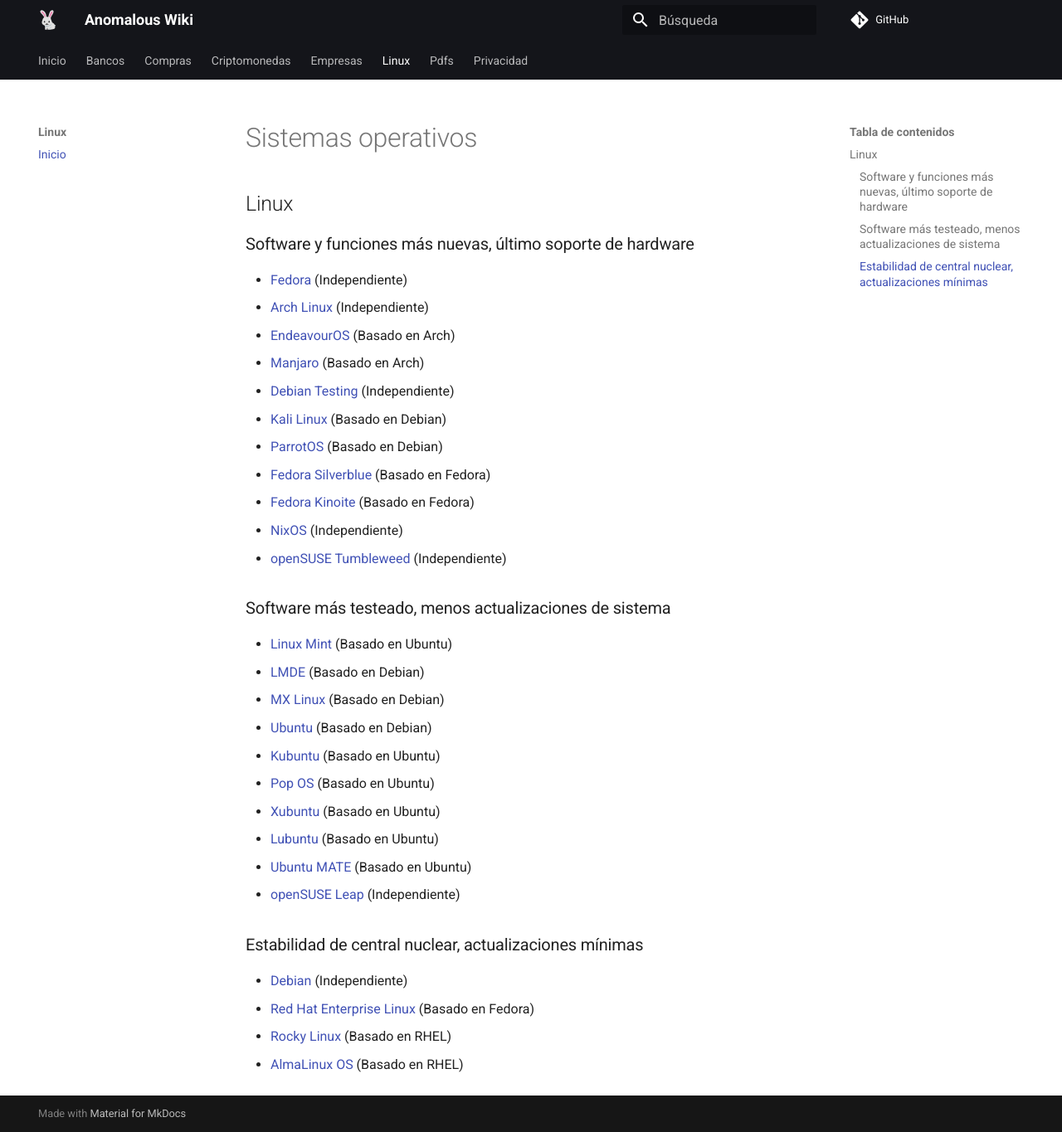
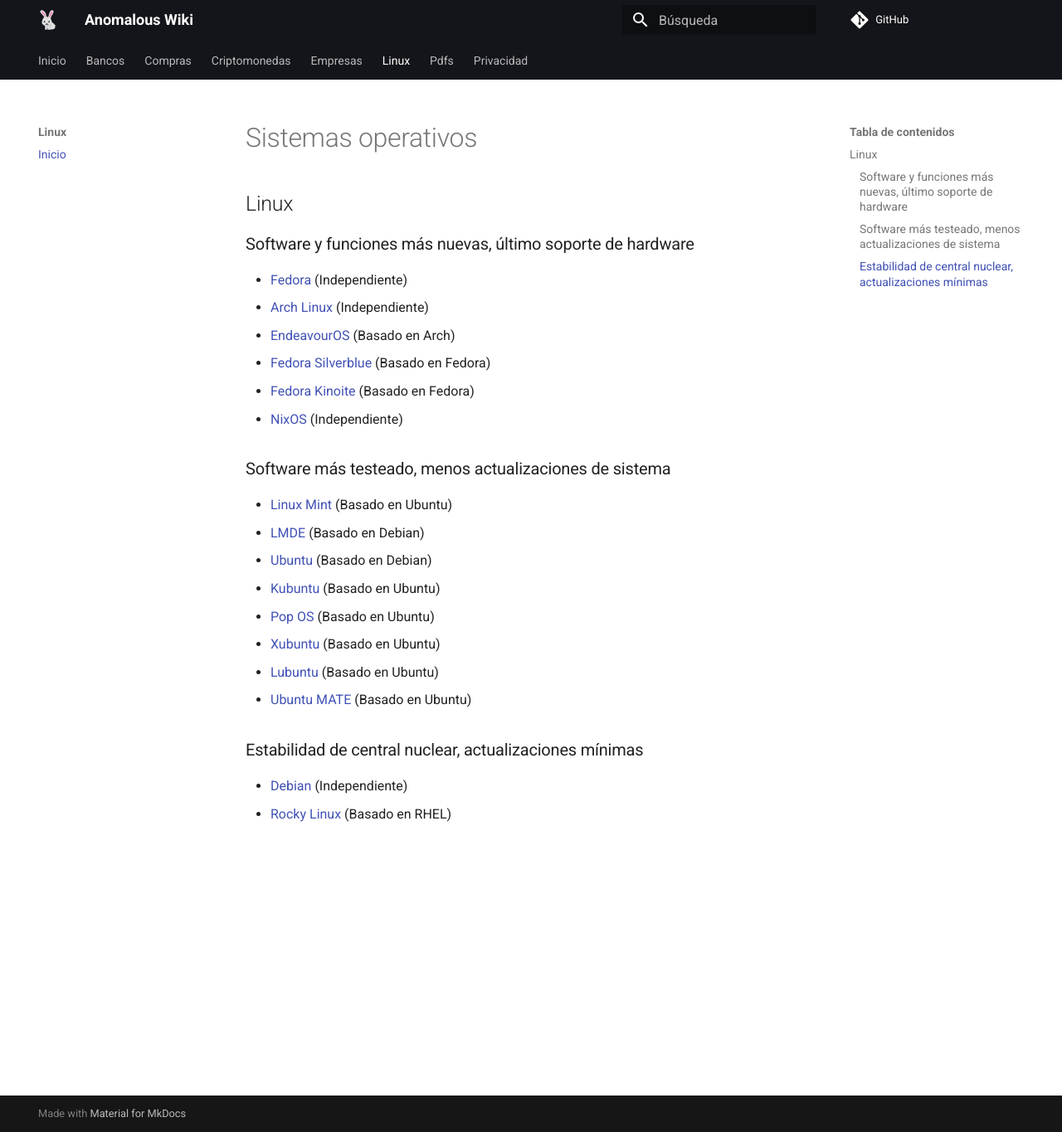
Before and after one commit to anomalouscode/wiki, an MkDocs documentation site: the page built from docs/linux/index.md, in a window 1280 px wide and 1365 px high. Shown: the whole window at 83% size. Built offline with MkDocs 1.6.1 and Material for MkDocs 9.7.7, drawn with Linux system fonts in a browser that asks for light colours; comment, search, counter and statistics services are not loaded.

Commit message:
Update index.md

```diff
--- a/docs/linux/index.md
+++ b/docs/linux/index.md
@@ -11,31 +11,22 @@
 - [Fedora](https://getfedora.org/) (Independiente)
 - [Arch Linux](https://www.archlinux.org/) (Independiente)
 - [EndeavourOS](https://endeavouros.com/) (Basado en Arch)
-- [Manjaro](https://manjaro.org/) (Basado en Arch)
-- [Debian Testing](https://cdimage.debian.org/images/unofficial/non-free/images-including-firmware/weekly-live-builds/amd64/iso-hybrid/) (Independiente)
-- [Kali Linux](https://www.kali.org/) (Basado en Debian)
-- [ParrotOS](https://www.parrotsec.org/) (Basado en Debian)
 - [Fedora Silverblue](https://silverblue.fedoraproject.org/) (Basado en Fedora)
 - [Fedora Kinoite](https://kinoite.fedoraproject.org/) (Basado en Fedora)
 - [NixOS](https://nixos.org/) (Independiente)
-- [openSUSE Tumbleweed](https://www.opensuse.org/#Tumbleweed) (Independiente)
 
 ### Software más testeado, menos actualizaciones de sistema
 
 - [Linux Mint](https://linuxmint.com/download.php) (Basado en Ubuntu)
 - [LMDE](https://linuxmint.com/download_lmde.php) (Basado en Debian)
-- [MX Linux](https://mxlinux.org/) (Basado en Debian)
 - [Ubuntu](https://ubuntu.com/download/desktop) (Basado en Debian)
 - [Kubuntu](https://kubuntu.org/getkubuntu/) (Basado en Ubuntu)
 - [Pop OS](https://pop.system76.com/) (Basado en Ubuntu)
 - [Xubuntu](https://xubuntu.org/) (Basado en Ubuntu)
 - [Lubuntu](https://lubuntu.me/) (Basado en Ubuntu)
 - [Ubuntu MATE](https://ubuntu-mate.org/) (Basado en Ubuntu)
-- [openSUSE Leap](https://www.opensuse.org/#Leap) (Independiente)
 
 ### Estabilidad de central nuclear, actualizaciones mínimas
 
 - [Debian](https://www.debian.org/CD/live/) (Independiente)
-- [Red Hat Enterprise Linux](https://www.redhat.com/en/technologies/linux-platforms/enterprise-linux) (Basado en Fedora)
 - [Rocky Linux](https://rockylinux.org/) (Basado en RHEL)
-- [AlmaLinux OS](https://almalinux.org/) (Basado en RHEL)
```
